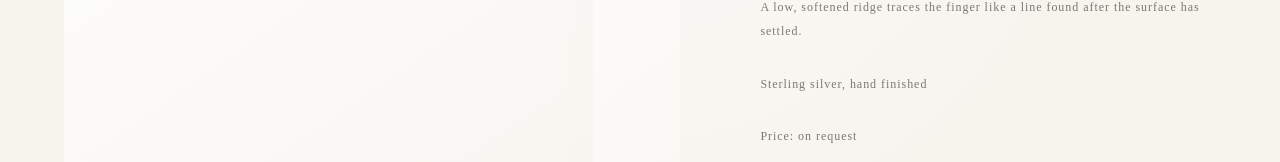
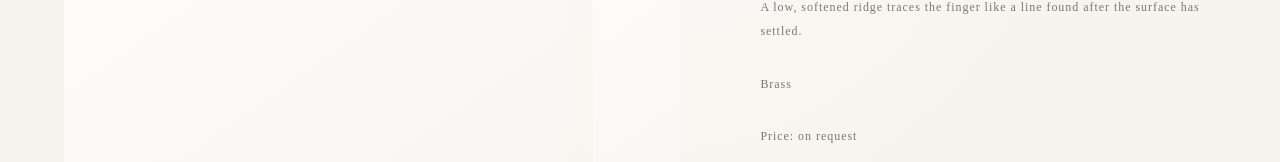
Before and after one commit to jordy9090/ukha-showroom, a Next.js app: page /piece/liminal-ring-01 in a window 1280 px wide. Shown: the part 214-376 px from the top of the page. Built offline with nearby package versions, Linux system fonts and the light colour scheme.

Commit message:
Set brass material for all artworks

```diff
--- a/src/data/collections.ts
+++ b/src/data/collections.ts
@@ -57,7 +57,7 @@ export const collections: Collection[] = [
         subtitle: "soft ridge ring",
         description:
           "A low, softened ridge traces the finger like a line found after the surface has settled.",
-        material: "Sterling silver, hand finished",
+        material: "Brass",
         price: "Price on inquiry",
         images: [ukhaImage("liminal-ring-01.png")].filter(Boolean),
       },
@@ -68,7 +68,7 @@ export const collections: Collection[] = [
         subtitle: "thin contour ring",
         description:
           "An intentionally restrained contour, shaped to feel present without becoming loud.",
-        material: "Sterling silver, matte polish",
+        material: "Brass",
         price: "Price on inquiry",
         images: [ukhaImage("liminal-ring-02.png")].filter(Boolean),
       },
@@ -79,7 +79,7 @@ export const collections: Collection[] = [
         subtitle: "small hollow ring",
         description:
           "A hollowed form that keeps shadow close to the hand, made for slow inspection.",
-        material: "Sterling silver, oxidized detail",
+        material: "Brass",
         price: "Price on inquiry",
         images: [ukhaImage("liminal-ring-03.png")].filter(Boolean),
       },
@@ -98,7 +98,7 @@ export const collections: Collection[] = [
         title: "PANOPTICON: 01",
         subtitle: "",
         description: "",
-        material: "",
+        material: "Brass",
         price: "",
         images: [
           ukhaImage("collection-02-piece-07-cover.jpg"),
@@ -111,7 +111,7 @@ export const collections: Collection[] = [
         title: "PANOPTICON: 02",
         subtitle: "",
         description: "",
-        material: "",
+        material: "Brass",
         price: "",
         images: [
           ukhaImage("collection-02-piece-06-cover.jpg"),
@@ -126,7 +126,7 @@ export const collections: Collection[] = [
         title: "PANOPTICON: 03",
         subtitle: "",
         description: "",
-        material: "",
+        material: "Brass",
         price: "",
         images: [
           ukhaImage("collection-02-piece-05-detail-01.jpg"),
@@ -141,7 +141,7 @@ export const collections: Collection[] = [
         title: "PANOPTICON: 04",
         subtitle: "",
         description: "",
-        material: "",
+        material: "Brass",
         price: "",
         images: [
           ukhaImage("collection-02-piece-01-cover.jpg"),
@@ -155,7 +155,7 @@ export const collections: Collection[] = [
         title: "PANOPTICON: 05",
         subtitle: "",
         description: "",
-        material: "",
+        material: "Brass",
         price: "",
         images: [
           ukhaImage("collection-02-piece-02-cover.jpg"),
@@ -170,7 +170,7 @@ export const collections: Collection[] = [
         title: "PANOPTICON: 06",
         subtitle: "",
         description: "",
-        material: "",
+        material: "Brass",
         price: "",
         images: [
           ukhaImage("collection-02-piece-03-cover.jpg"),
@@ -183,7 +183,7 @@ export const collections: Collection[] = [
         title: "PANOPTICON: 07",
         subtitle: "",
         description: "",
-        material: "",
+        material: "Brass",
         price: "",
         images: [
           ukhaImage("collection-02-piece-04-cover.jpg"),
```
